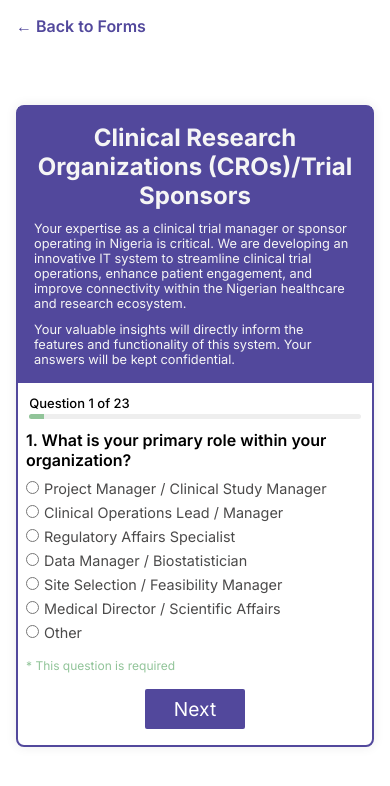
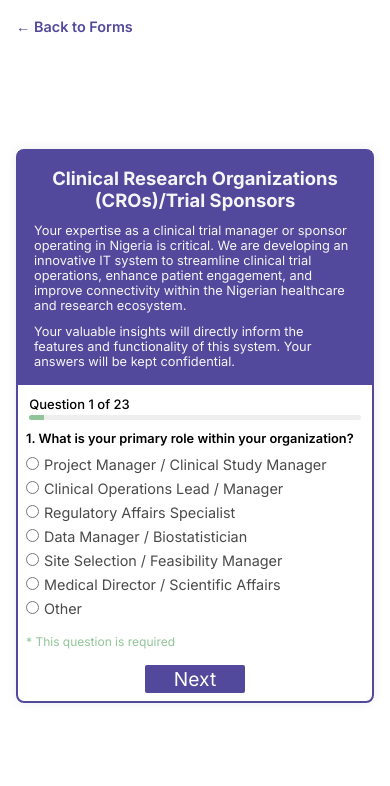
Before and after one commit to axonlinkcode/webpage, a React (Vite) app in the folder frontend/: page /forms/cro in a window 390 px wide. Shown: the top 786 px of the page. Built offline with nearby package versions, Linux system fonts and the light colour scheme.

Commit message:
query forms done

```diff
--- a/frontend/src/components/form/PatientForm.jsx
+++ b/frontend/src/components/form/PatientForm.jsx
@@ -423,7 +423,10 @@ const PatientForm = () => {
           <div className="survey-header">
             <h1>Patient Experience Survey</h1>
             <p>
-              Help us design a better system for healthcare and trials in Nigeria.
+              Your experience and insights are crucial! We are developing a new mobile-friendly system to help patients in Nigeria more easily find specialist care and discover relevant clinical trials.
+            </p>
+            <p>
+              Your responses will directly inform how we build this system to meet your needs. All your answers will be kept confidential.
             </p>
           </div>
 
--- a/frontend/src/components/form/form.css
+++ b/frontend/src/components/form/form.css
@@ -27,6 +27,7 @@
   text-decoration: none;
   font-weight: 600;
   color: #52489c;
+  font-size: 1.2rem;
 }
 
 .back-link:hover {
@@ -56,9 +57,6 @@
   padding: 0 1rem;
 }
 
-.survey-header p br {
-  margin-top: 1rem;
-}
 
 .progress-tracker {
   padding: 2rem;
@@ -123,7 +121,9 @@
 
 .radio-text {
   color: #4b4a4a;
-  font-size: 1.1rem;
+  font-size: 1.4rem;
+  display: inline-block;
+  margin-bottom: 0.6rem;
 }
 
 
@@ -232,14 +232,44 @@
 }
 
 /* QUERIES */
-@media screen and (max-width: 767px) and (min-width:320px){
+
+
+@media screen and (max-width:768px) {
+  .survey-body {
+    padding: 1rem;
+  }
+
+  .survey-form {
+    width: 90%;
+    max-height: 690px;
+    height: auto;
+  }
+
   .survey-header {
     padding: 1rem 0;
+  }
 
+  .survey-questions {
+    padding: 1rem;
+  }
+
+  .progress-tracker {
+    padding: 0.5rem;
+
+  }
+}
+
+@media screen and (max-width: 500px) {
+  .survey-header {
+    padding: 1rem 0;
   }
 
   .survey-header h1 {
-    font-size: 1.5rem;
+    font-size: 1.3rem;
+  }
+
+  .survey-header h2 {
+    font-size: 0.8rem;
   }
 
   .survey-header p {
@@ -262,7 +292,6 @@
   .progress-tracker p {
     font-size: 13px;
     margin-bottom: 0.2rem;
-
   }
 
   .survey-questions {
@@ -275,10 +304,9 @@
   }
 
   .form-footer {
-    /* flex-direction: column; */
     gap: 1rem;
     margin-top: 0.5rem;
-    padding-bottom: 1rem;
+    padding-bottom: 0.5rem;
   }
 
   .form-group label {
@@ -288,17 +316,74 @@
 
   .radio-text {
     font-size: 0.9rem;
+    margin-bottom: 0rem;
+
   }
 
   .form-footer button {
-    margin-bottom: 0rem;
+    margin-bottom: 0;
     width: 100px;
-    padding: 0.5rem 0;
+    padding: 0.2rem 0;
   }
+
   .form-group input[type="radio"],
-.form-group input[type="checkbox"] {
-  transform: none;
-  /* Increases size */
-  margin-right: 5px;
+  .form-group input[type="checkbox"] {
+    transform: none;
+    margin-right: 5px;
+  }
+
+  .survey-container {
+    flex-direction: column;
+  }
+
+  .arrow-link {
+    font-size: 0.9rem;
+  }
+}
+
+
+@media screen and (max-width:425px) {
+  .survey-header h1 {
+    font-size: 1.15rem;
+  }
+
+  .survey-header h2 {
+    font-size: 0.75rem;
+  }
+
+  .form-footer button {
+    padding: 0.1rem 0;
+  }
+.form-group label {
+  font-size: 0.8rem;
 }
 }
+
+@media screen and (max-width:375px){
+    .survey-header h1 {
+    font-size: 1.19rem;
+  }
+   .survey-header h2 {
+    font-size: 0.6rem;
+  }
+  .survey-header p{
+    padding: 0.5rem;
+      margin-top: 0rem;
+      font-size: 11.5px;
+  }
+  .radio-text{
+    font-size: 0.85rem;
+  }
+  .required-note{
+    margin-top: 6px;
+  }
+}
+
+@media screen and (max-width:320px){
+  .progress-tracker{
+    padding: 0.5rem 0.7rem;
+  }
+  .survey-questions{
+    padding: 0 0.4rem 0.4rem 0.4rem;
+  }
+}
```
Lines whose indentation alone changed are shown as unchanged.
